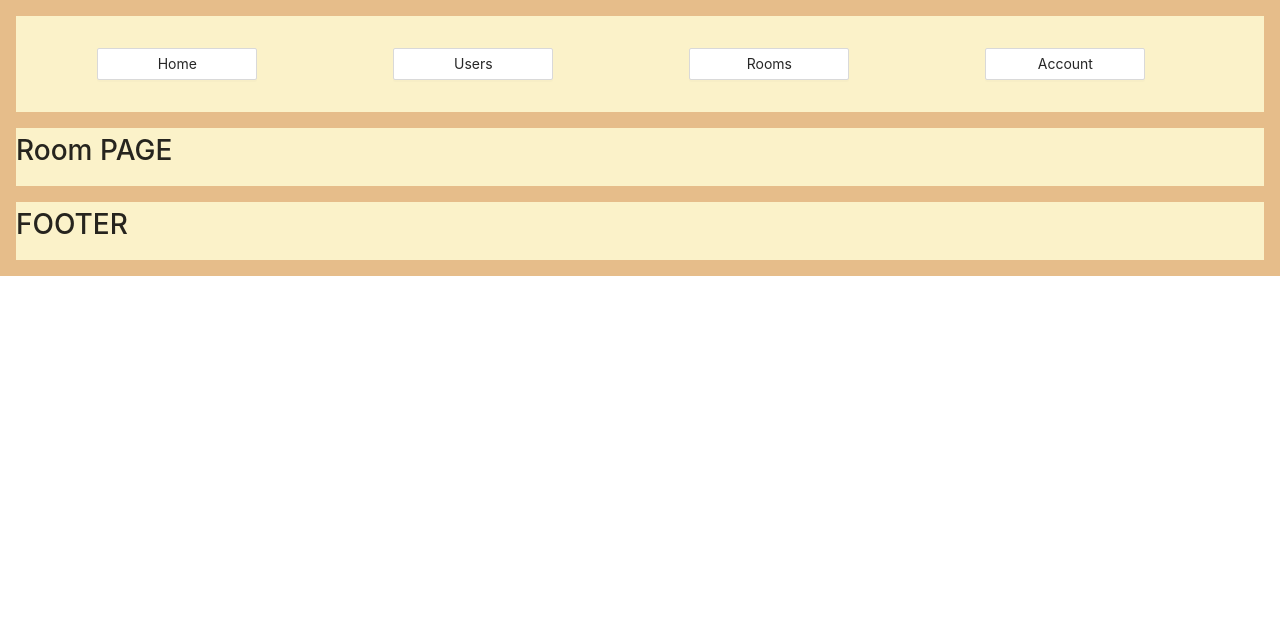
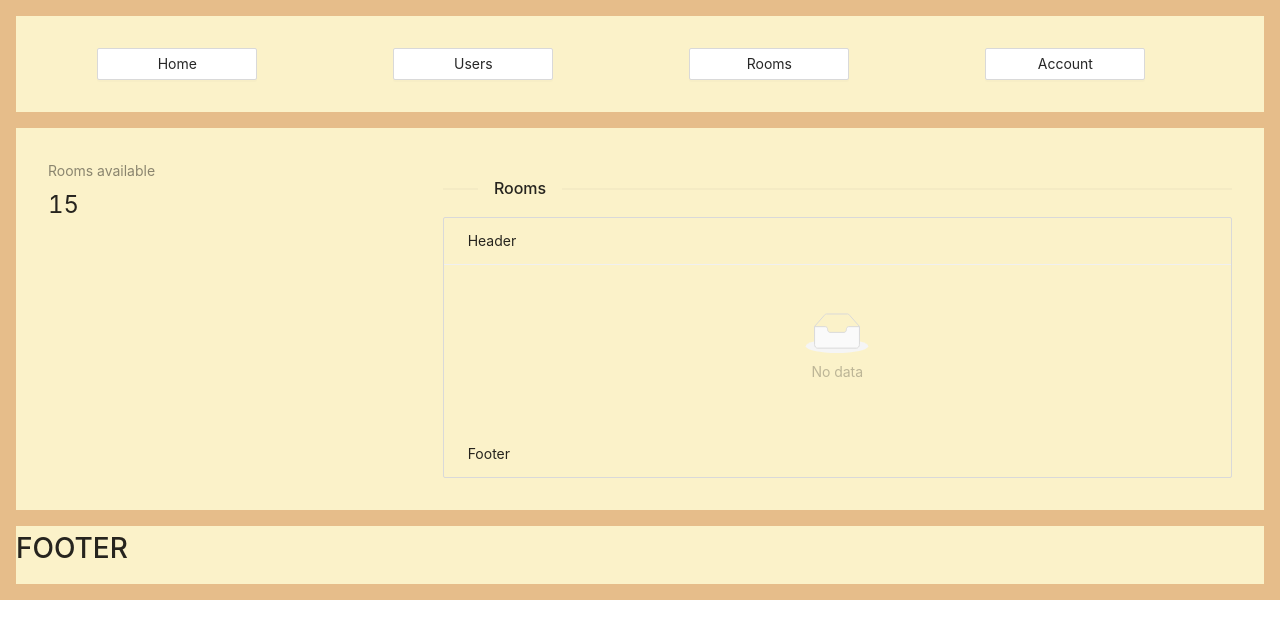
Before and after one commit to perezvonish/next-ts-chat, a Next.js app in the folder frontend/: page /rooms in a window 1280 px wide. Shown: the top 638 px of the page. Built offline with nearby package versions, Linux system fonts and the light colour scheme.

Commit message:
feat: rooms page

```diff
--- /dev/null
+++ b/frontend/components/RoomBlock/RoomPreview.tsx
@@ -0,0 +1,14 @@
+import {Divider, List} from "antd";
+
+export default function RoomPreview() {
+    return (
+        <div>
+            <Divider orientation="left">Rooms</Divider>
+            <List
+                header={<div>Header</div>}
+                footer={<div>Footer</div>}
+                bordered
+            />
+        </div>
+    )
+}
--- a/frontend/pages/_app.tsx
+++ b/frontend/pages/_app.tsx
@@ -1,6 +1,6 @@
 import '../styles/globals.css'
 import type { AppProps } from 'next/app'
-import Layout from "../components/layout/Layout";
+import Layout from "../components/Layout/Layout";
 
 export default function App({ Component, pageProps }: AppProps) {
   return (
--- a/frontend/pages/rooms/index.tsx
+++ b/frontend/pages/rooms/index.tsx
@@ -1,9 +1,16 @@
+import {Col, Row, Statistic} from "antd";
+import styles from '../../styles/rooms.module.css'
+import RoomPreview from "../../components/RoomBlock/RoomPreview";
+
 export default function Rooms() {
     return (
-        <div>
-            <h1>
-                Room PAGE
-            </h1>
-        </div>
+        <Row className={styles.room_page}>
+            <Col span={8}>
+                <Statistic title="Rooms available" value={15} />
+            </Col>
+            <Col span={16}>
+                <RoomPreview/>
+            </Col>
+        </Row>
     )
 }
--- /dev/null
+++ b/frontend/styles/rooms.module.css
@@ -0,0 +1,3 @@
+.room_page {
+    padding: 2rem;
+}
```
Also changed, not shown: frontend/components/Layout/Layout.tsx (renamed from frontend/components/layout/Layout.tsx), frontend/components/Layout/Navigation.tsx (renamed from frontend/components/layout/Navigation.tsx), frontend/components/Layout/layout.module.css (renamed from frontend/components/layout/layout.module.css).
